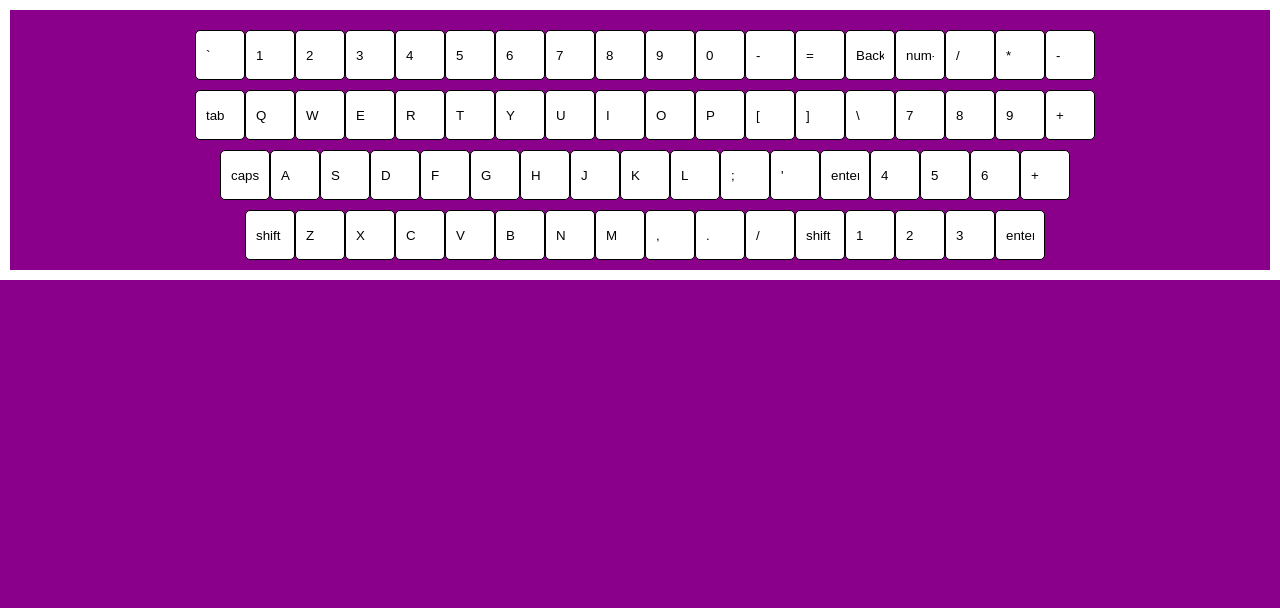
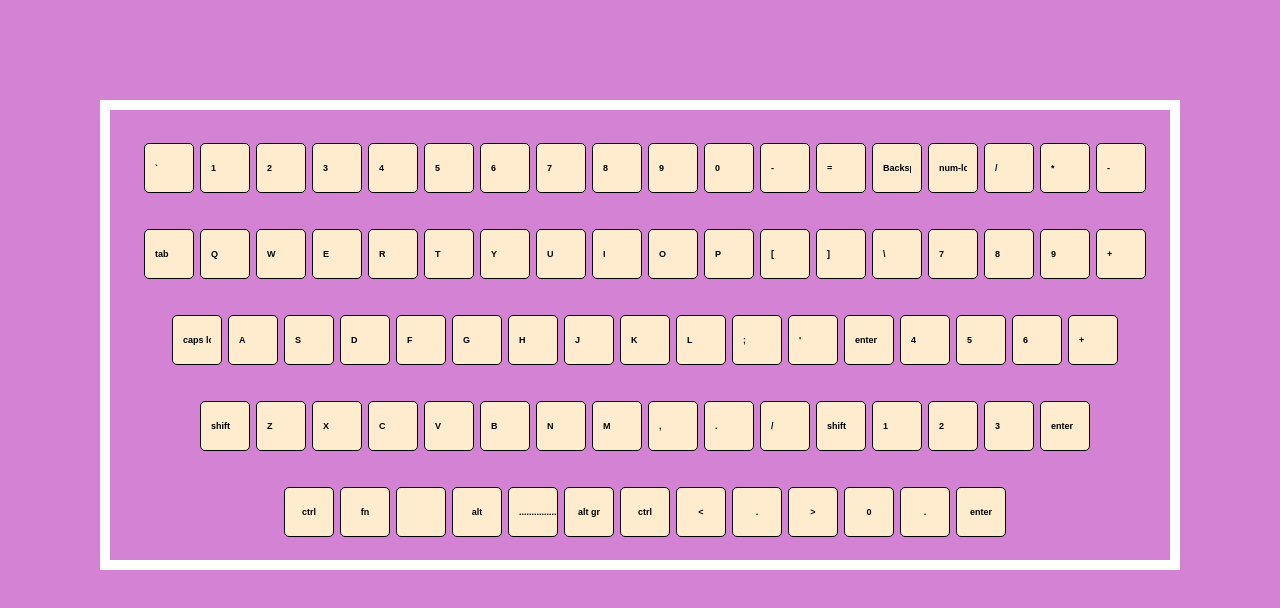
Before and after one commit to ntokozo-sithebe/My-Keyboard, a plain HTML site: page index.html in a window 1280 px wide. Drawn offline with Linux system fonts and the light colour scheme.

Commit message:
finished

```diff
--- a/css/style.css
+++ b/css/style.css
@@ -4,9 +4,12 @@
     box-sizing: border-box;
 }
 body{
-    background-color: darkmagenta;
+    background-color: rgba(189, 64, 189, 0.649);
     border: 10px solid white;
     padding: 10px;
+    margin: 100px;
+
+
 }
 .container {
     display: flex;
@@ -15,6 +18,7 @@ body{
     align-items: center;
     margin-left: auto;
     margin-right: auto;
+
 
 }
 input, button {
@@ -35,5 +39,14 @@ input, button {
     align-items: center;
     margin-top: 10px;
     margin-left: 10px;
+    padding: 10px;
 
 }
+
+input {
+    font-size: xx-small;
+    font-weight: bold;
+    margin: 3px;
+    color: black;
+    background-color: blanchedalmond;
+}
--- a/index.html
+++ b/index.html
@@ -8,7 +8,6 @@
 </head>
 <body>
     <div class="container">
-
         <div class="row">
             <input type="button " value="`">
             <input type="button " value="1">
@@ -29,8 +28,8 @@
             <input type="button " value="*">
             <input type="button " value="-">
         </div>
+    </div>
 
-    </div>
     <div class="row">
         <input type="button " value="tab">
         <input type="button " value="Q">
@@ -93,6 +92,21 @@
     <input type="button " value="3">
     <input type="button " value="enter">
 
+</div>
+<div class="row">
+    <input type="button" value="ctrl">
+    <input type="button" value="fn">
+    <input type="button" value="">
+    <input type="button" value="alt">
+    <input type="button" value=".................">
+    <input type="button" value="alt gr">
+    <input type="button" value="ctrl">
+    <input type="button" value="<">
+    <input type="button" value=".">
+    <input type="button" value=">">
+    <input type="button" value="0">
+    <input type="button" value=".">
+    <input type="button" value="enter">
 
 </div>
 </div>
```
